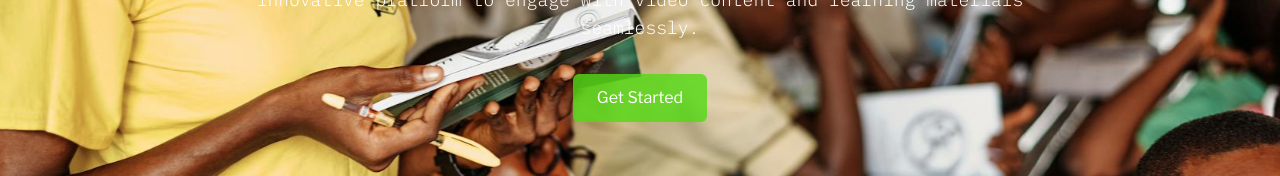
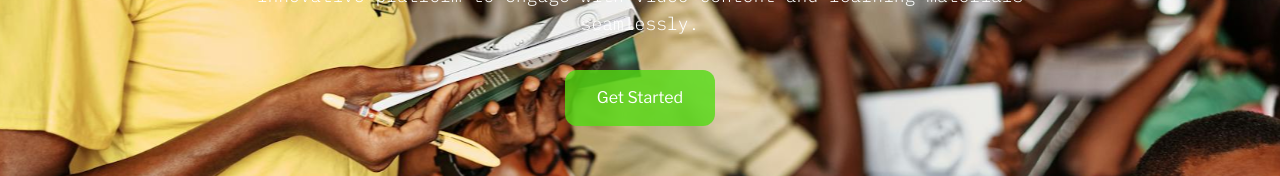
Before and after one commit to ibrahzizo360/intellisenseai, a Next.js app: page / in a window 1280 px wide. Shown: the part 381-557 px from the top of the page. Built offline with nearby package versions, Linux system fonts and the light colour scheme.

Commit message:
done with landing page

```diff
--- a/src/app/page.tsx
+++ b/src/app/page.tsx
@@ -132,8 +132,8 @@ export default function Home() {
               <p className="w-[600px] text-2xl font-semibold tracking-wide">Ready to be KnowtifAI&apos;d? <span className="text-gray-600">Dive into KnowtifAI&apos;s educational AI tools and unlock endless possibilities for exploring your potential! Akwaaba!</span></p>
 
 
-              <Link href="/signup">
-            <button className="bg-[#53DB13] px-10 py-5 rounded-xl mt-8 text-white bg-opacity-80">
+              <Link href="/register">
+            <button className="bg-[#53DB13] hover:bg-[#84d160] px-10 py-5 rounded-xl mt-8 text-white bg-opacity-80">
               Get Started
             </button>
             </Link>
--- a/src/components/Header.tsx
+++ b/src/components/Header.tsx
@@ -65,8 +65,8 @@ const Header = () => {
           KnowtifAI propels education into the digital age, offering users an innovative platform to engage with video content and learning materials seamlessly.
           </p>
 
-          <Link href="/signup">
-            <button className="bg-[#53DB13] px-6 py-3 rounded-md mt-8 text-white bg-opacity-80">
+          <Link href="/register">
+            <button className="bg-[#53DB13] hover:bg-[#84d160] px-8 py-4 rounded-xl mt-8 text-white bg-opacity-80">
               Get Started
             </button>
           </Link>
```
